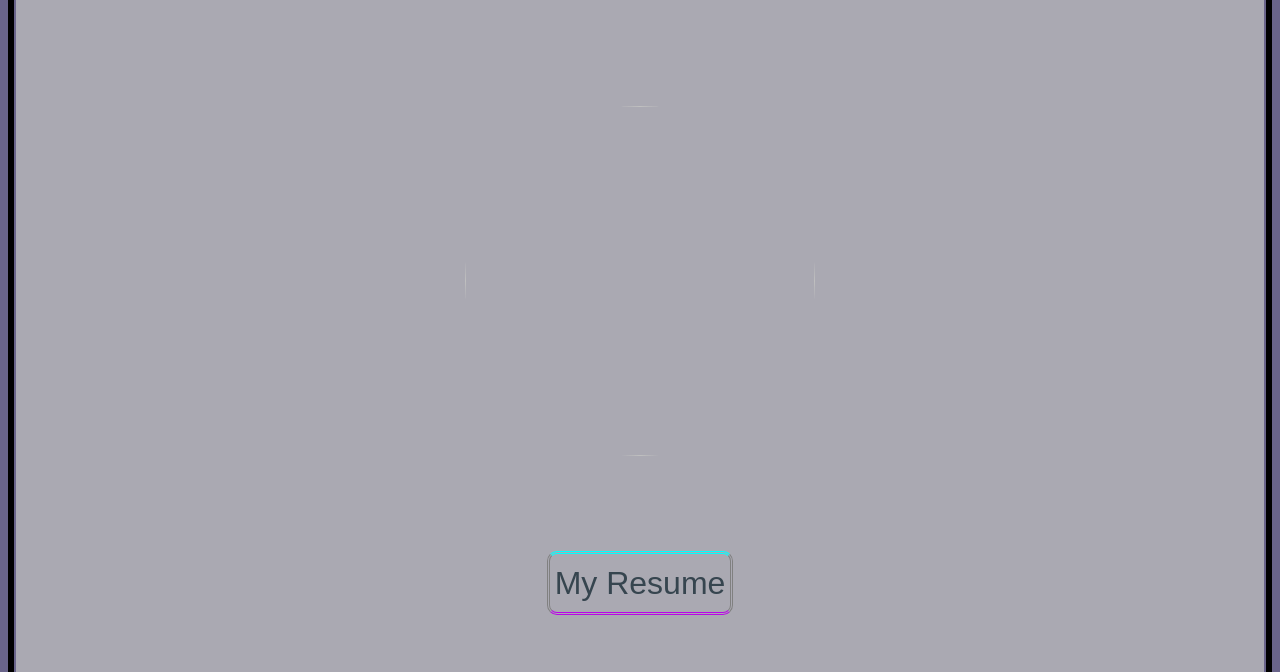
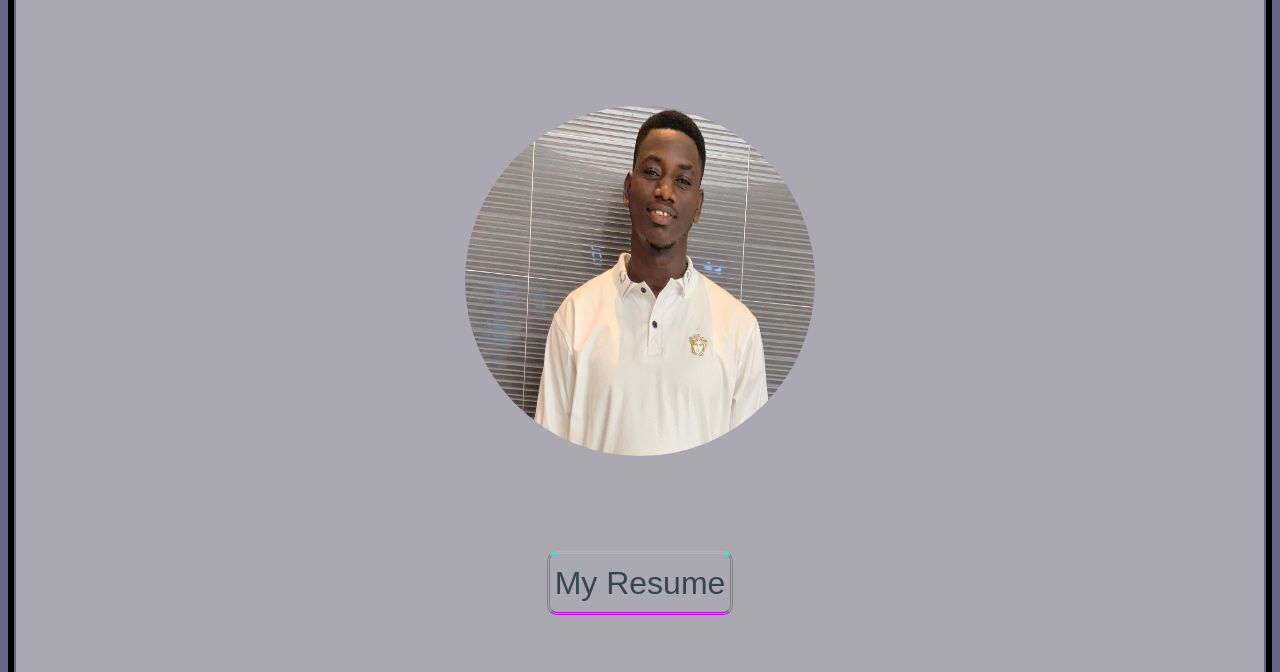
Before and after one commit to DANIDEL-dev/My-Resume-2.0, a plain HTML site: page index.html in a window 1280 px wide. Shown: the part 371-1043 px from the top of the page. Drawn offline with Linux system fonts and the light colour scheme.

Commit message:
Update index.html

```diff
--- a/index.html
+++ b/index.html
@@ -19,7 +19,7 @@
        <h3>I'm a developer based in Lagos,Nigeria.</h3>
       </div>
       <div id="photo">
-       <img src="./Assets/Images/_dan_pic_cropped.jpeg" />
+     <img src="./Assets/Images/_dan_pic_cropped.jpg" />
       </div>
     </div>
     <div>
```
